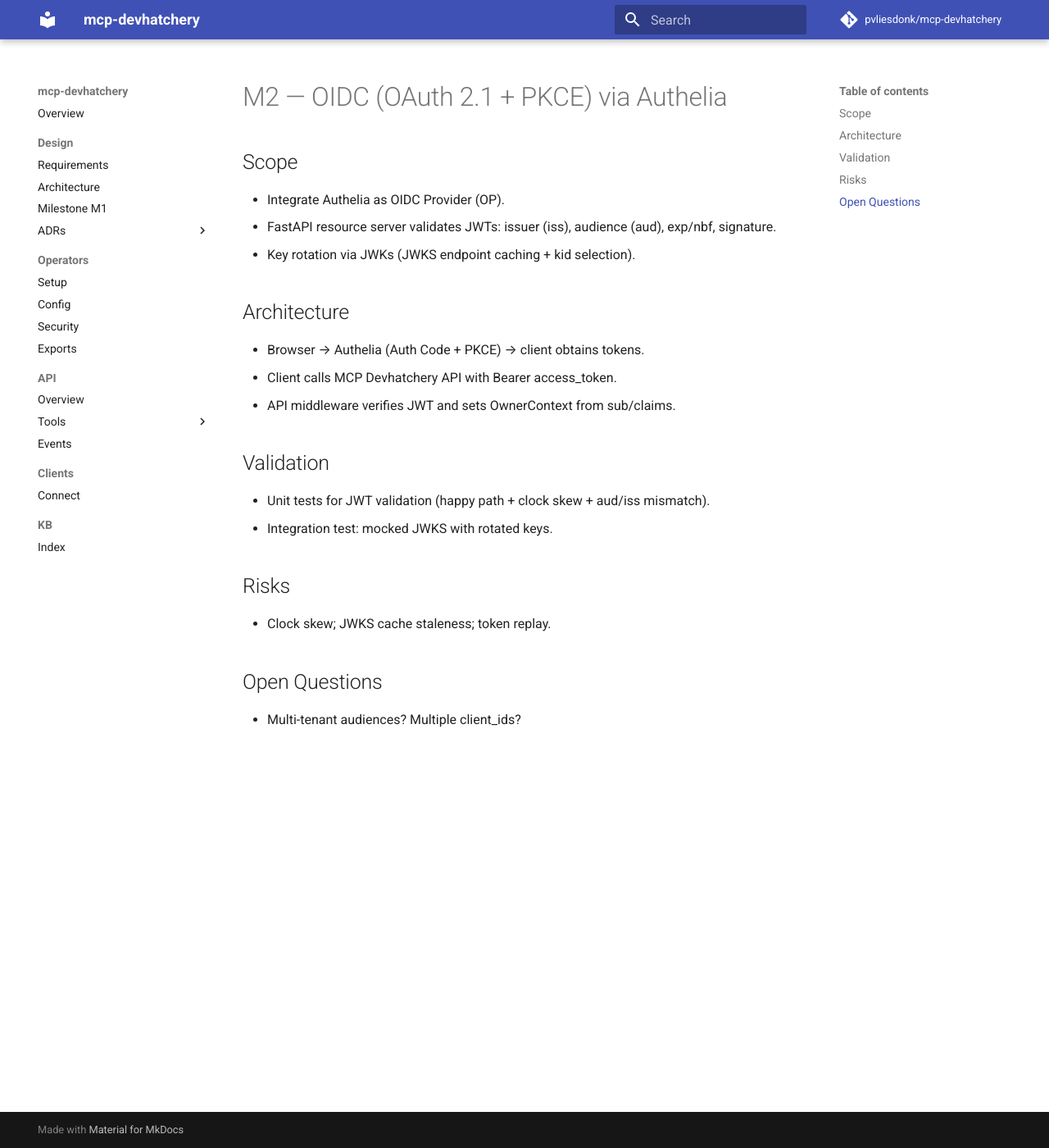
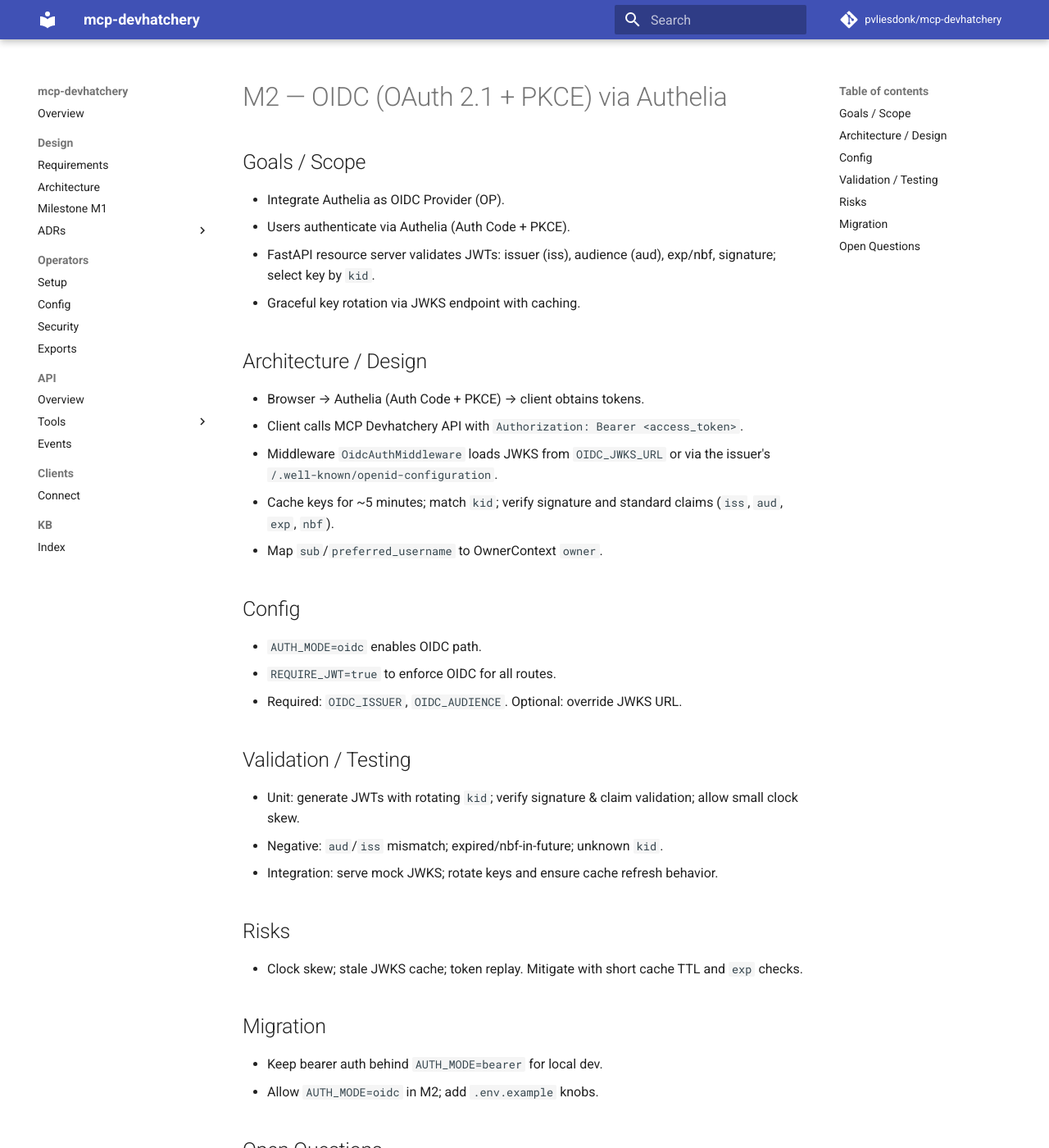
Before and after one commit to pvliesdonk/mcp-devhatchery, an MkDocs documentation site: the page built from docs/design/milestones/M2.md, in a window 1280 px wide and 1400 px high. Shown: the whole window at 82% size. Built offline with MkDocs 1.6.1 and Material for MkDocs 9.7.7, drawn with Linux system fonts in a browser that asks for light colours; comment, search, counter and statistics services are not loaded.

Commit message:
docs(M2): OIDC via Authelia — design doc (scaffold) (#44)
* docs(design): add M2 OIDC design doc scaffold

* docs(M2): resolve conflicts by merging sections from develop and docs branch

```diff
--- a/docs/design/milestones/M2.md
+++ b/docs/design/milestones/M2.md
@@ -1,26 +1,39 @@
 ---
-doc_version: 2025-10-21.r1
+doc_version: 2025-10-21.r2
 title: M2 — OIDC Integration via Authelia
 ---
 
 # M2 — OIDC (OAuth 2.1 + PKCE) via Authelia
 
-## Scope
+## Goals / Scope
 - Integrate Authelia as OIDC Provider (OP).
-- FastAPI resource server validates JWTs: issuer (iss), audience (aud), exp/nbf, signature.
-- Key rotation via JWKs (JWKS endpoint caching + kid selection).
+- Users authenticate via Authelia (Auth Code + PKCE).
+- FastAPI resource server validates JWTs: issuer (iss), audience (aud), exp/nbf, signature; select key by `kid`.
+- Graceful key rotation via JWKS endpoint with caching.
 
-## Architecture
+## Architecture / Design
 - Browser → Authelia (Auth Code + PKCE) → client obtains tokens.
-- Client calls MCP Devhatchery API with Bearer access_token.
-- API middleware verifies JWT and sets OwnerContext from sub/claims.
+- Client calls MCP Devhatchery API with `Authorization: Bearer <access_token>`.
+- Middleware `OidcAuthMiddleware` loads JWKS from `OIDC_JWKS_URL` or via the issuer's `/.well-known/openid-configuration`.
+- Cache keys for ~5 minutes; match `kid`; verify signature and standard claims (`iss`, `aud`, `exp`, `nbf`).
+- Map `sub`/`preferred_username` to OwnerContext `owner`.
 
-## Validation
-- Unit tests for JWT validation (happy path + clock skew + aud/iss mismatch).
-- Integration test: mocked JWKS with rotated keys.
+## Config
+- `AUTH_MODE=oidc` enables OIDC path.
+- `REQUIRE_JWT=true` to enforce OIDC for all routes.
+- Required: `OIDC_ISSUER`, `OIDC_AUDIENCE`. Optional: override JWKS URL.
+
+## Validation / Testing
+- Unit: generate JWTs with rotating `kid`; verify signature & claim validation; allow small clock skew.
+- Negative: `aud`/`iss` mismatch; expired/nbf-in-future; unknown `kid`.
+- Integration: serve mock JWKS; rotate keys and ensure cache refresh behavior.
 
 ## Risks
-- Clock skew; JWKS cache staleness; token replay.
+- Clock skew; stale JWKS cache; token replay. Mitigate with short cache TTL and `exp` checks.
+
+## Migration
+- Keep bearer auth behind `AUTH_MODE=bearer` for local dev.
+- Allow `AUTH_MODE=oidc` in M2; add `.env.example` knobs.
 
 ## Open Questions
 - Multi-tenant audiences? Multiple client_ids?
```
